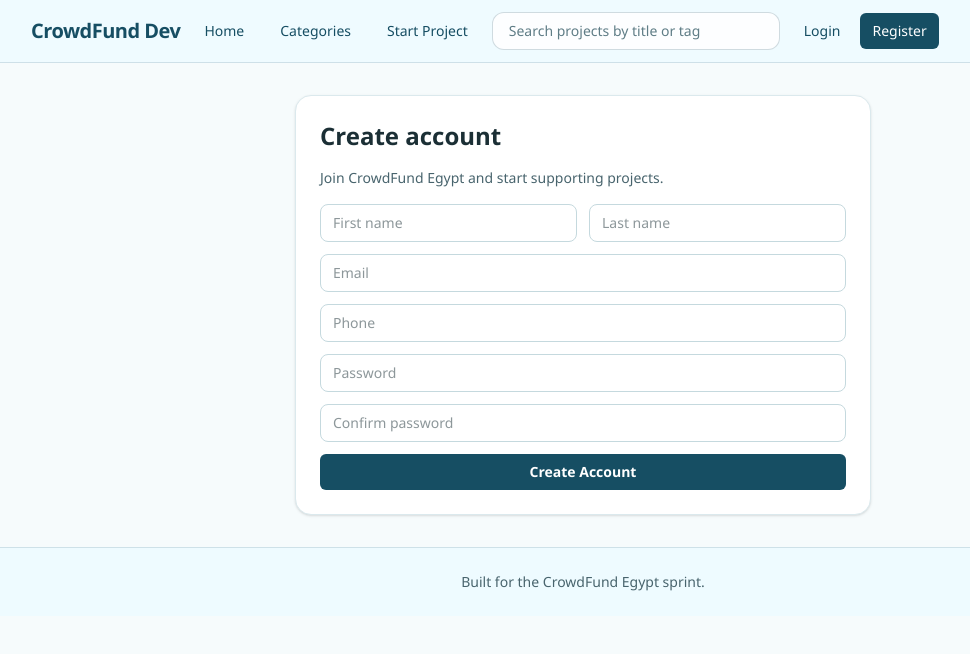
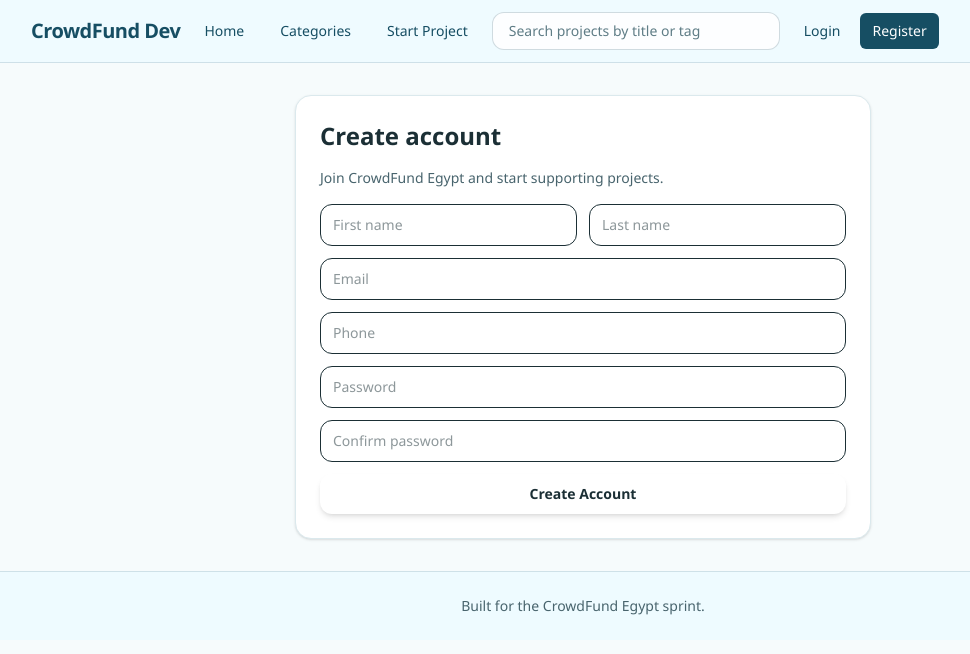
Before and after one commit to Ged0oo/crowd-funding-frontend, a React (Vite) app: page /register in a window 1280 px wide. Shown: the top 654 px of the page, without its empty margins (57-1027 px from the left). Built offline with nearby package versions, Linux system fonts and the light colour scheme.

Commit message:
feat: add shared UI primitives (Button, Input, Textarea, Select, Modal, Spinner, Badge, Avatar, Toast)

```diff
--- a/src/shared/components/ui/Avatar.tsx
+++ b/src/shared/components/ui/Avatar.tsx
@@ -1,12 +1,28 @@
 export interface AvatarProps {
-  src?: string | null
-  alt?: string
+  src?: string | null;
+  alt?: string;
+  initials?: string;
+  size?: "sm" | "md" | "lg";
 }
 
-export default function Avatar({ src, alt = 'Avatar' }: AvatarProps) {
+const sizes = { sm: "h-7 w-7 text-xs", md: "h-9 w-9 text-xs", lg: "h-12 w-12 text-sm" };
+
+export default function Avatar({ src, alt = "Avatar", initials, size = "md" }: AvatarProps) {
   if (src) {
-    return <img src={src} alt={alt} className="h-9 w-9 rounded-full object-cover" />
+    return (
+      <img
+        src={src}
+        alt={alt}
+        className={`${sizes[size]} rounded-full object-cover border border-outline-variant/30`}
+      />
+    );
   }
 
-  return <div className="flex h-9 w-9 items-center justify-center rounded-full bg-stone-200 text-xs text-stone-600">N/A</div>
+  return (
+    <div
+      className={`${sizes[size]} flex items-center justify-center rounded-full bg-surface-container-high text-on-surface-variant font-semibold`}
+    >
+      {initials || "?"}
+    </div>
+  );
 }
--- a/src/shared/components/ui/Badge.tsx
+++ b/src/shared/components/ui/Badge.tsx
@@ -1,10 +1,19 @@
 import type { PropsWithChildren } from "react";
 
-export type BadgeProps = PropsWithChildren;
+export interface BadgeProps extends PropsWithChildren {
+  variant?: "primary" | "success" | "error" | "neutral";
+}
 
-export default function Badge({ children }: BadgeProps) {
+const variantStyles = {
+  primary: "bg-primary-container/20 text-on-primary-container",
+  success: "bg-primary-container/20 text-on-primary-container",
+  error:   "bg-error-container text-on-error-container",
+  neutral: "bg-surface-container-high text-on-surface-variant",
+};
+
+export default function Badge({ variant = "primary", children }: BadgeProps) {
   return (
-    <span className="rounded-full bg-amber-100 px-2 py-1 text-xs font-medium text-amber-900">
+    <span className={`inline-block rounded-full px-2.5 py-0.5 text-xs font-bold tracking-wide uppercase ${variantStyles[variant]}`}>
       {children}
     </span>
   );
--- a/src/shared/components/ui/Button.tsx
+++ b/src/shared/components/ui/Button.tsx
@@ -1,19 +1,17 @@
 import type { ButtonHTMLAttributes } from "react";
 
 export interface ButtonProps extends ButtonHTMLAttributes<HTMLButtonElement> {
-  variant?: "primary" | "secondary";
+  variant?: "primary" | "secondary" | "ghost";
 }
 
-export default function Button({
-  variant = "primary",
-  className = "",
-  ...props
-}: ButtonProps) {
-  const base = "rounded-md px-4 py-2 text-sm font-semibold transition";
-  const look =
-    variant === "primary"
-      ? "bg-amber-900 text-white hover:bg-amber-800"
-      : "bg-amber-100 text-amber-900 hover:bg-amber-200";
+const variantStyles = {
+  primary:   "bg-gradient-to-br from-primary to-primary-container text-on-primary shadow-md hover:shadow-lg",
+  secondary: "bg-surface-container-high text-on-secondary-container hover:bg-surface-container",
+  ghost:     "text-primary hover:bg-surface-container-low",
+};
 
-  return <button className={`${base} ${look} ${className}`} {...props} />;
+export default function Button({ variant = "primary", className = "", ...props }: ButtonProps) {
+  const base = "inline-flex items-center justify-center rounded-xl px-5 py-2.5 text-sm font-semibold transition-all duration-200 active:scale-95 disabled:opacity-50 disabled:pointer-events-none";
+
+  return <button className={`${base} ${variantStyles[variant]} ${className}`} {...props} />;
 }
--- a/src/shared/components/ui/Input.tsx
+++ b/src/shared/components/ui/Input.tsx
@@ -5,7 +5,7 @@ export type InputProps = InputHTMLAttributes<HTMLInputElement>;
 export default function Input({ className = "", ...props }: InputProps) {
   return (
     <input
-      className={`w-full rounded-lg border border-stone-300 px-3 py-2 text-sm outline-none focus:border-amber-700 ${className}`}
+      className={`w-full rounded-xl border border-outline-variant/30 bg-surface-container-low px-3 py-2.5 text-sm text-on-surface placeholder:text-outline outline-none focus:border-primary focus:ring-2 focus:ring-primary/10 transition-all ${className}`}
       {...props}
     />
   );
--- a/src/shared/components/ui/Modal.tsx
+++ b/src/shared/components/ui/Modal.tsx
@@ -3,16 +3,33 @@ import type { PropsWithChildren } from "react";
 export interface ModalProps extends PropsWithChildren {
   open: boolean;
   title: string;
+  onClose: () => void;
 }
 
-export default function Modal({ open, title, children }: ModalProps) {
+export default function Modal({ open, title, onClose, children }: ModalProps) {
   if (!open) return null;
 
   return (
-    <div className="fixed inset-0 z-50 flex items-center justify-center bg-black/30 p-4">
-      <div className="w-full max-w-lg rounded-lg bg-white p-4 shadow-soft">
-        <h2 className="text-lg font-semibold text-stone-900">{title}</h2>
-        <div className="mt-3">{children}</div>
+    <div
+      className="fixed inset-0 z-50 flex items-center justify-center bg-black/40 p-4"
+      onClick={onClose}
+    >
+      <div
+        className="w-full max-w-lg rounded-lg bg-white p-5 shadow-soft"
+        onClick={(e) => e.stopPropagation()}
+      >
+        <div className="mb-4 flex items-start justify-between gap-4">
+          <h2 className="text-lg font-semibold text-stone-900">{title}</h2>
+          <button
+            type="button"
+            onClick={onClose}
+            className="text-stone-400 hover:text-stone-700"
+            aria-label="Close"
+          >
+            ✕
+          </button>
+        </div>
+        {children}
       </div>
     </div>
   );
--- a/src/shared/components/ui/Select.tsx
+++ b/src/shared/components/ui/Select.tsx
@@ -13,7 +13,7 @@ export default function Select<T extends string = string>({
 }: SelectProps<T>) {
   return (
     <select
-      className={`w-full rounded-lg border border-stone-300 px-3 py-2 text-sm outline-none focus:border-amber-700 ${className}`}
+      className={`w-full rounded-xl border border-outline-variant/30 bg-surface-container-low px-3 py-2.5 text-sm text-on-surface outline-none focus:border-primary focus:ring-2 focus:ring-primary/10 transition-all ${className}`}
       {...props}
     >
       {options.map((option) => (
--- a/src/shared/components/ui/Spinner.tsx
+++ b/src/shared/components/ui/Spinner.tsx
@@ -1,3 +1,15 @@
-export default function Spinner() {
-  return <div className="h-5 w-5 animate-spin rounded-full border-2 border-stone-300 border-t-amber-800" />
+const sizeClasses = {
+  sm: "h-4 w-4",
+  md: "h-5 w-5",
+  lg: "h-8 w-8",
+};
+
+interface SpinnerProps {
+  size?: "sm" | "md" | "lg";
 }
+
+export default function Spinner({ size = "md" }: SpinnerProps) {
+  return (
+    <div className={`${sizeClasses[size]} animate-spin rounded-full border-2 border-surface-container-high border-t-primary`} />
+  );
+}
--- a/src/shared/components/ui/Textarea.tsx
+++ b/src/shared/components/ui/Textarea.tsx
@@ -5,7 +5,7 @@ export type TextareaProps = TextareaHTMLAttributes<HTMLTextAreaElement>;
 export default function Textarea({ className = "", ...props }: TextareaProps) {
   return (
     <textarea
-      className={`w-full rounded-lg border border-stone-300 px-3 py-2 text-sm outline-none focus:border-amber-700 ${className}`}
+      className={`w-full rounded-xl border border-outline-variant/30 bg-surface-container-low px-3 py-2.5 text-sm text-on-surface placeholder:text-outline outline-none focus:border-primary focus:ring-2 focus:ring-primary/10 transition-all resize-none ${className}`}
       {...props}
     />
   );
--- a/src/shared/components/ui/Toast.tsx
+++ b/src/shared/components/ui/Toast.tsx
@@ -1,7 +1,18 @@
 export interface ToastProps {
-  message: string
+  message: string;
+  type?: "success" | "error" | "info";
 }
 
-export default function Toast({ message }: ToastProps) {
-  return <div className="rounded-md bg-stone-900 px-3 py-2 text-sm text-white">{message}</div>
+const typeStyles = {
+  success: "bg-primary text-on-primary",
+  error:   "bg-error text-on-error",
+  info:    "bg-inverse-surface text-inverse-on-surface",
+};
+
+export default function Toast({ message, type = "info" }: ToastProps) {
+  return (
+    <div className={`rounded-xl px-4 py-3 text-sm font-medium shadow-float ${typeStyles[type]}`}>
+      {message}
+    </div>
+  );
 }
```
